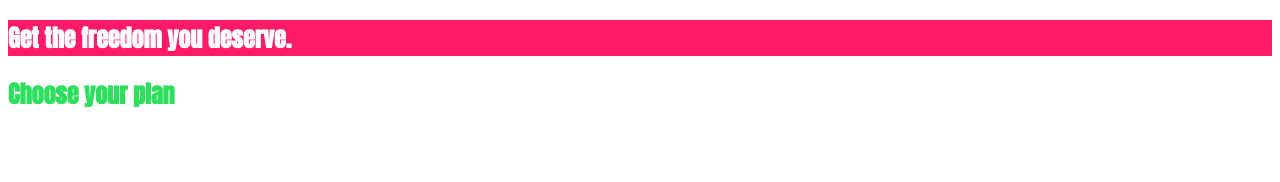
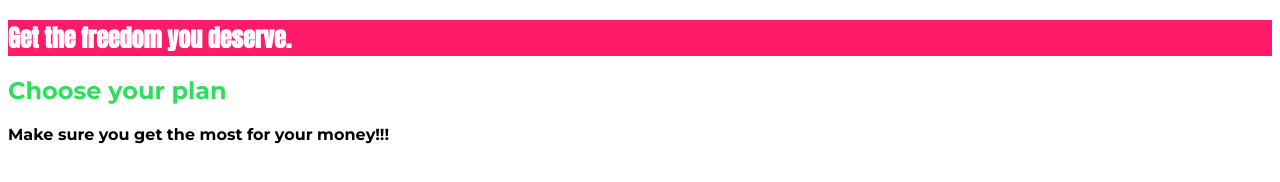
Before and after one commit to maksymefimov/CSS-COURSE-ACADEMIND, a plain HTML site: page DIVING INTO THE BASICS OF CSS/index.html in a window 1280 px wide. Drawn offline with Linux system fonts and the light colour scheme.

Commit message:
Understanding Inheritance

```diff
--- a/DIVING INTO THE BASICS OF CSS/index.html
+++ b/DIVING INTO THE BASICS OF CSS/index.html
@@ -8,6 +8,8 @@
     <link rel="preconnect" href="https://fonts.googleapis.com">
     <link rel="preconnect" href="https://fonts.gstatic.com" crossorigin>
     <link href="https://fonts.googleapis.com/css2?family=Anton&display=swap" rel="stylesheet">
+    <link href="https://fonts.googleapis.com/css2?family=Montserrat:ital,wght@0,700;1,700&display=swap"
+        rel="stylesheet">
     <link rel="shortcut icon" href="favicon.png">
     <link rel="stylesheet" href="main.css">
 </head>
@@ -19,6 +21,7 @@
         </section>
         <section id="plans">
             <h1 class="section-title">Choose your plan</h1>
+            <p>Make sure you get the most for your money!!!</p>
         </section>
     </main>
 </body>
--- a/DIVING INTO THE BASICS OF CSS/main.css
+++ b/DIVING INTO THE BASICS OF CSS/main.css
@@ -1,10 +1,19 @@
+body{
+    font-family: "Montserrat", sans-serif; ;
+}
 #product-overview{
     background: #ff1b68;
+}
+
+.section-title{
+    color:#2ddf5c;
+    font-family: inherit;
 }
 h1{
     color:white;
     font-family: "Anton", sans-serif;
 }
-.section-title{
-    color:#2ddf5c;
-}
+/* h1{
+
+    font-family: sans-serif;
+} */
```
Also changed, not shown: DIVING INTO THE BASICS OF CSS/notes.txt.
